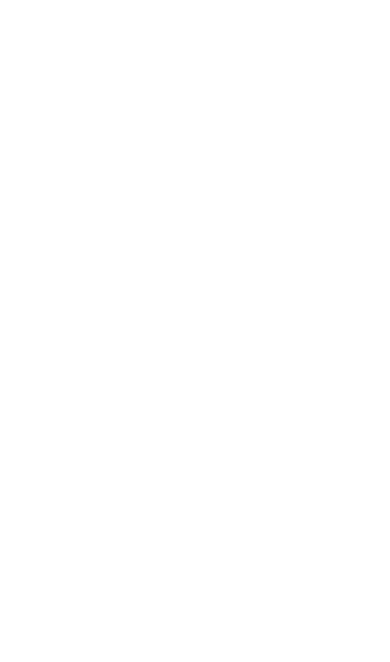
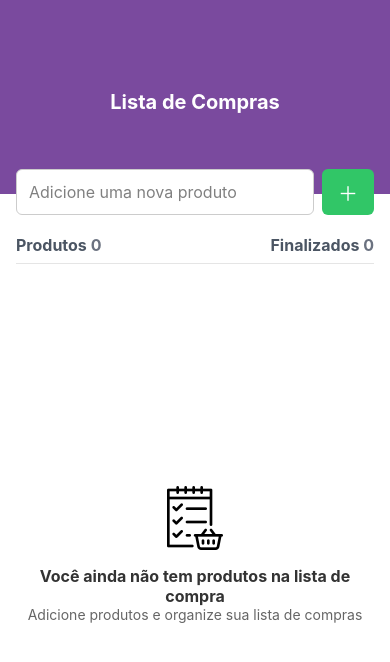
Before and after one commit to kaua-bm/Fundamentos_activity, a React Native app: screen / in a window 390 px wide. Shown: the top 662 px of the page. Built offline with nearby package versions, Linux system fonts and the light colour scheme.

Commit message:
feature: feito funcoes dos botoes e da flatlist

```diff
--- a/src/home/index.tsx
+++ b/src/home/index.tsx
@@ -20,4 +20,77 @@
     setProducts((prev) => [...prev, newProduct]);
     setNewProduct("");
   }
+
+  function handleToggleProduct(item: string) {
+    if (completed.includes(item)) {
+      setCompleted((prev) => prev.filter((i) => i !== item));
+      setProducts((prev) => [...prev, item]);
+    } else {
+      setCompleted((prev) => [...prev, item]);
+      setProducts((prev) => prev.filter((i) => i !== item));
+    }
+  }
+
+  function handleRemove(item: string) {
+    setProducts((prev) => prev.filter((i) => i !== item));
+    setCompleted((prev) => prev.filter((i) => i !== item));
+  }
+
+  return (
+    <View style={styles.container}>
+      <View style={styles.header}>
+        <Text style={styles.headerTitle}>Lista de Compras</Text>
+      </View>
+
+      <View style={styles.form}>
+        <TextInput
+          style={styles.input}
+          placeholder="Adicione uma nova produto"
+          placeholderTextColor="#808080"
+          value={newProduct}
+          onChangeText={setNewProduct}
+        />
+        <TouchableOpacity style={styles.button} onPress={handleAddProduct}>
+          <Text style={styles.buttonText}>＋</Text>
+        </TouchableOpacity>
+      </View>
+
+      <View style={styles.tabs}>
+        <Text style={styles.tab}>
+          Produtos <Text style={styles.counter}>{products.length}</Text>
+        </Text>
+        <Text style={styles.tab}>
+          Finalizados <Text style={styles.counter}>{completed.length}</Text>
+        </Text>
+      </View>
+
+      {products.length === 0 && completed.length === 0 ? (
+        <View style={styles.emptyContainer}>
+          <Image
+            source={require('../../assets/listaFigma.png')}
+            style={styles.emptyImage}
+          />
+          <Text style={styles.emptyText}>
+            Você ainda não tem produtos na lista de compra
+          </Text>
+          <Text style={styles.emptySubText}>
+            Adicione produtos e organize sua lista de compras
+          </Text>
+        </View>
+      ) : (
+        <FlatList
+          data={[...products, ...completed]}
+          keyExtractor={(item) => item}
+          renderItem={({ item }) => (
+            <Product
+              name={item}
+              completed={completed.includes(item)}
+              onToggle={() => handleToggleProduct(item)}
+              onRemove={() => handleRemove(item)}
+            />
+          )}
+        />
+      )}
+    </View>
+  );
 }
```
